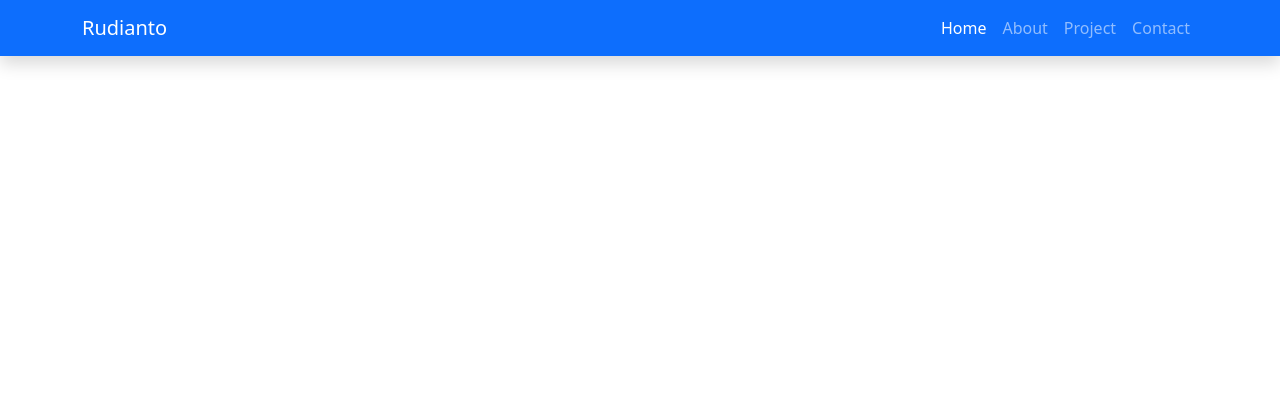
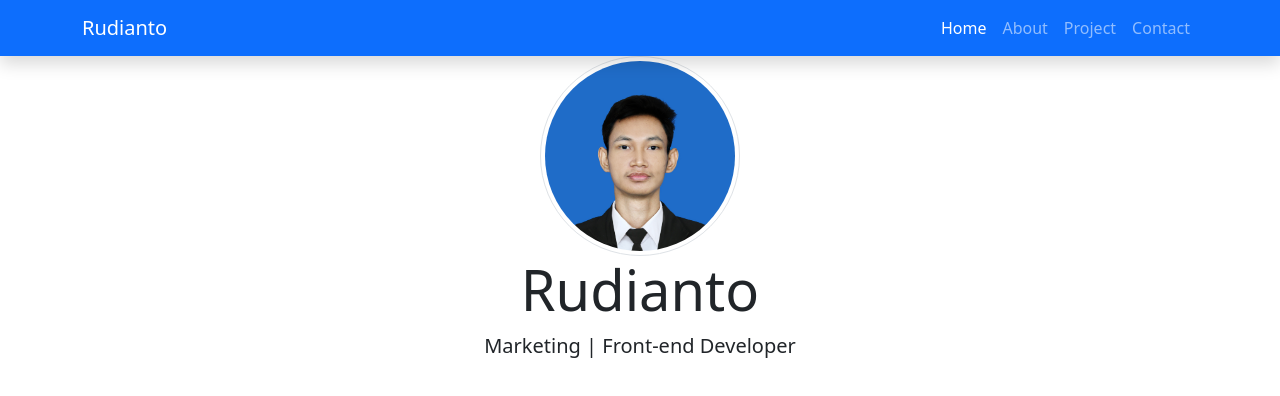
Before and after one commit to Rudianto26/Portofolio, a plain HTML site: page index.html in a window 1280 px wide. Drawn offline with nearby package versions, Linux system fonts and the light colour scheme.

Commit message:
menambahkan jumbotron

```diff
--- a/index.html
+++ b/index.html
@@ -40,7 +40,11 @@
     </nav>
     <!-- navbar end -->
     <!-- jumbotron start -->
-
+    <section class="jumbotron text-center">
+      <img src="IMG_8069 ed 03_1205x1205.png" alt="Rudianto" width="200px" class="rounded-circle img-thumbnail" />
+      <h1 class="display-4">Rudianto</h1>
+      <p class="lead">Marketing | Front-end Developer</p>
+    </section>
     <!-- jumbotron end -->
 
     <!-- javascript -->
```
